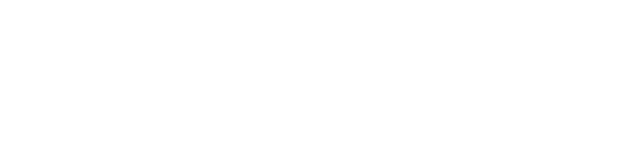
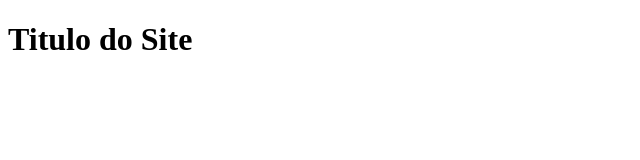
Before and after one commit to jenzinha/atividadeCommit, a plain HTML site: page index.html in a window 1280 px wide. Shown: the whole page, without its empty margins (0-640 px from the left). Drawn offline with Linux system fonts and the light colour scheme.

Commit message:
primeiroCommit

```diff
--- a/css.css
+++ b/css.css
@@ -0,0 +1,3 @@
+body{
+    background-color: blueviolet;
+}
--- a/index.html
+++ b/index.html
@@ -3,9 +3,11 @@
 <head>
     <meta charset="UTF-8">
     <meta name="viewport" content="width=device-width, initial-scale=1.0">
-    <title>Document</title>
+    <title> Teste </title>
 </head>
 <body>
-
+    <h1>
+        Titulo do Site
+    </h1>
 </body>
 </html>
```
